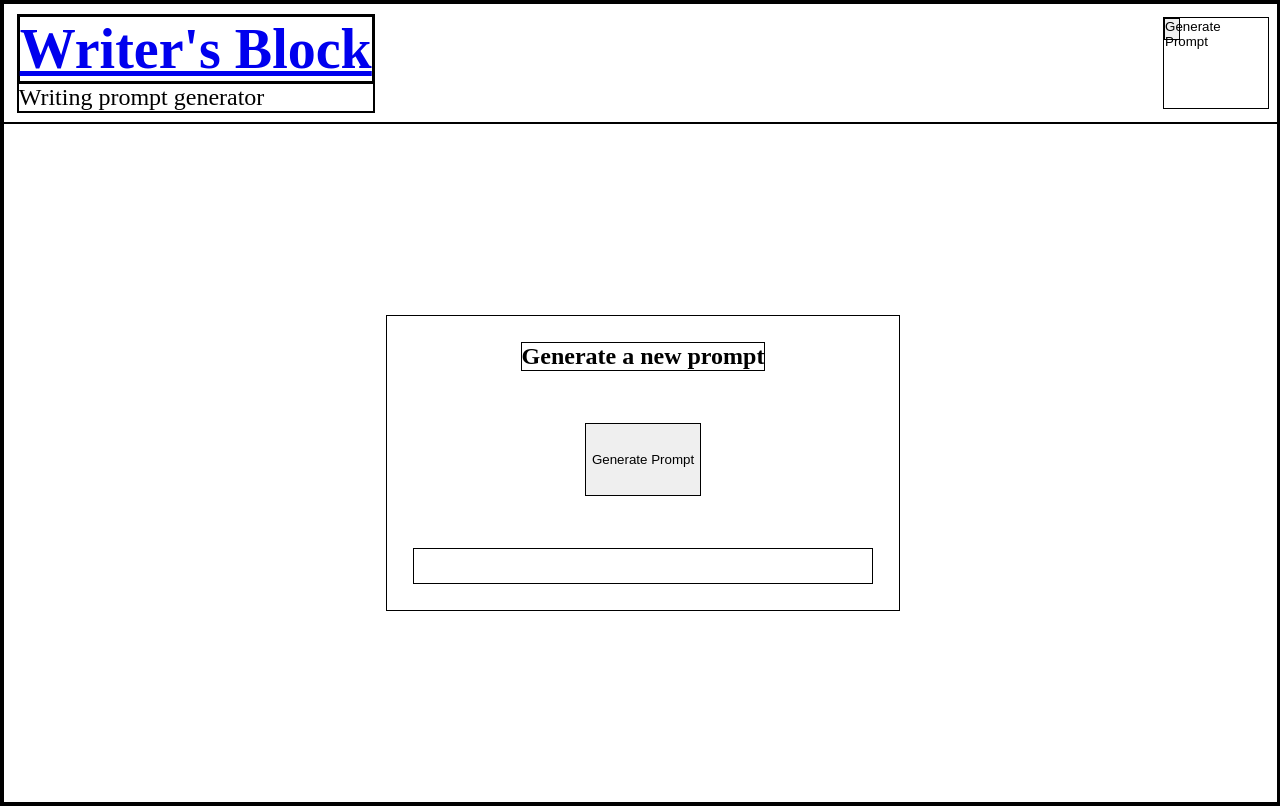
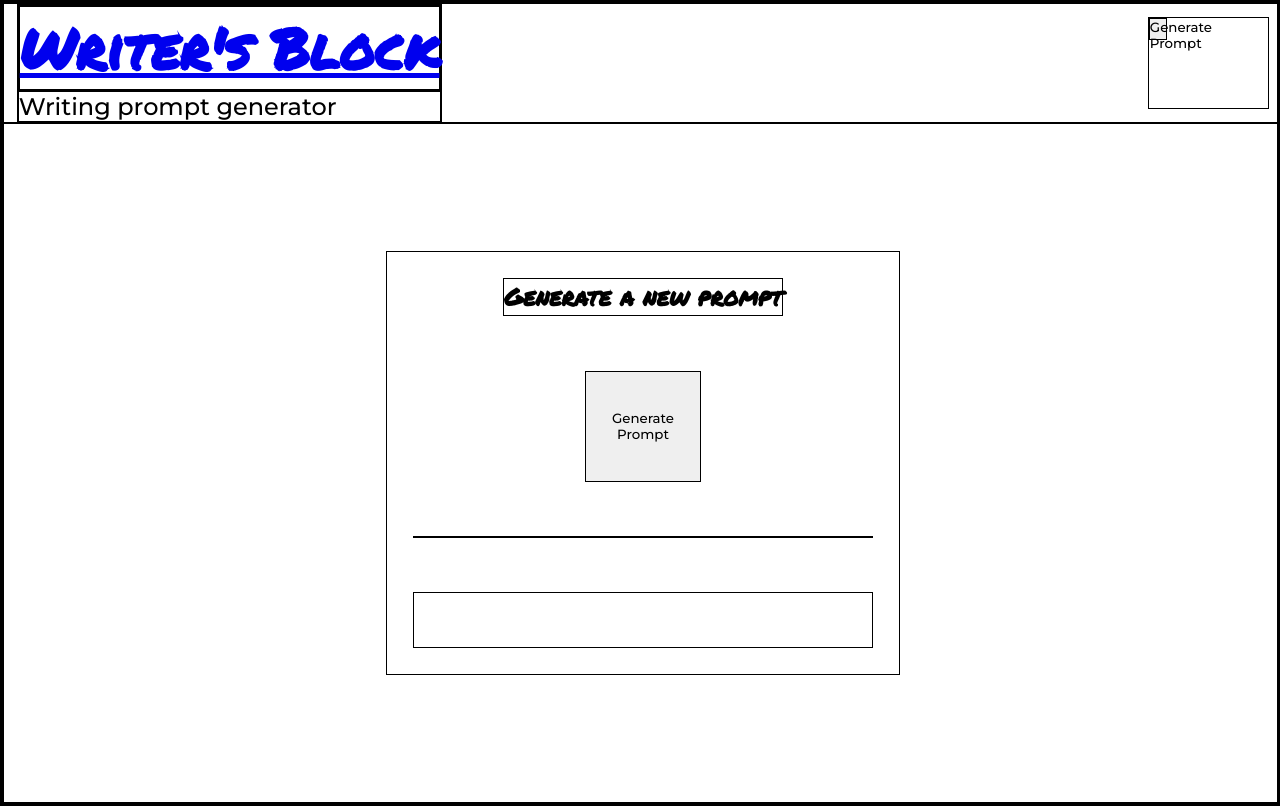
Before and after one commit to KyleWong2510/WritersBlock, a React (Create React App) app: page /prompt-generator in a window 1280 px wide. Built offline with nearby package versions, Linux system fonts and the light colour scheme; no server answers.

Commit message:
Style fonts on PromptGenerator and Header

```diff
--- a/src/Header/Header.css
+++ b/src/Header/Header.css
@@ -1,5 +1,6 @@
 .header {
   display: flex;
+  font-family: 'Permanent Marker', cursive;
   height: 15vh;
   justify-content: space-between;
   padding: 1%;
@@ -7,6 +8,7 @@
 }
 
 .header-title {
+  font-family: 'Permanent Marker', cursive;
   font-size: 3.5em;
 }
 
--- a/src/PromptContainer/PromptContainer.css
+++ b/src/PromptContainer/PromptContainer.css
@@ -7,7 +7,13 @@
 }
 
 .prompt-container-title {
+  font-family: 'Permanent Marker', cursive;
   text-align: center;
+}
+
+.prompt-desc {
+  font-family: 'Permanent Marker', cursive;
+
 }
 
 .prompts {
--- a/src/PromptGenerator/PromptGenerator.css
+++ b/src/PromptGenerator/PromptGenerator.css
@@ -1,11 +1,15 @@
 .prompt-generator {
   align-content: center;
   height: 85vh;
-  padding: 15% 30%;
+  padding: 10% 30%;
   width: 100vw
 }
 
-.generator-btn-container {
+.generator-title {
+  font-family: 'Permanent Marker', cursive;
+}
+
+.generator-container {
   align-items: center;
   display: flex;
   flex-direction: column;
@@ -30,3 +34,18 @@
 .generate-btn {
   height: 30%
 }
+
+.generator-extra-details {
+  display: flex;
+  justify-content: space-between;
+  width: 100%
+}
+
+.prompt-details {
+  width: 100%
+}
+
+.character-details,
+.location-details {
+  width: 45%
+}
--- a/src/PromptGenerator/PromptGenerator.js
+++ b/src/PromptGenerator/PromptGenerator.js
@@ -54,8 +54,8 @@ class PromptGenerator extends React.Component {
   renderPrompt = () => {
     if (this.state.prompt) {
       return (
-        <section>
-          <h3 data-testid='prompt-text'>Prompt</h3>
+        <section className='prompt-details'>
+          <h3 data-testid='prompt-text' className='generator-title'>Prompt</h3>
           <p>{this.state.prompt}</p>
         </section>
       )
@@ -129,7 +129,7 @@ class PromptGenerator extends React.Component {
     if (this.state.characterName && this.state.nationality && this.state.characterAge) {
       return (
         <section className='character-details'>
-          <h3>Character</h3>
+          <h3 className='generator-title'>Character</h3>
           <p className='character-name'>Name: {this.state.characterName}</p>
           <p>DOB: {this.state.characterAge}</p>
           <p className='character-nationality'>Nationality: {this.state.nationality}</p>
@@ -142,8 +142,8 @@ class PromptGenerator extends React.Component {
     const location = this.state.location
     if (location.city) {
       return (
-        <section>
-          <h3>Location</h3>
+        <section className='location-details'>
+          <h3 className='generator-title'>Location</h3>
           <p>City: {location.city}</p>
           <p>Country: {location.country}</p>
         </section>
@@ -154,11 +154,13 @@ class PromptGenerator extends React.Component {
   render() {
     return (
       <main className='prompt-generator'>
-        <section className='generator-btn-container'>
-          <h2>Generate a new prompt</h2>
+        <section className='generator-container'>
+          <h2 className='generator-title'>Generate a new prompt</h2>
           {this.renderPrompt()}
-          {this.renderCharacter()}
-          {this.renderLocation()}
+          <section className='generator-extra-details'>
+            {this.renderCharacter()}
+            {this.renderLocation()}
+          </section>
           <section className='generator-confirm-btns'>
             {this.renderBtns()}
           </section>
--- a/src/index.css
+++ b/src/index.css
@@ -1,6 +1,10 @@
+@import url('https://fonts.googleapis.com/css2?family=Montserrat:wght@500&display=swap');
+@import url('https://fonts.googleapis.com/css2?family=Permanent+Marker&display=swap');
+
 * {
   border: solid 1px black;
   box-sizing: border-box;
+  font-family: 'Montserrat', sans-serif;
   margin: 0;
   padding: 0
 }
```
